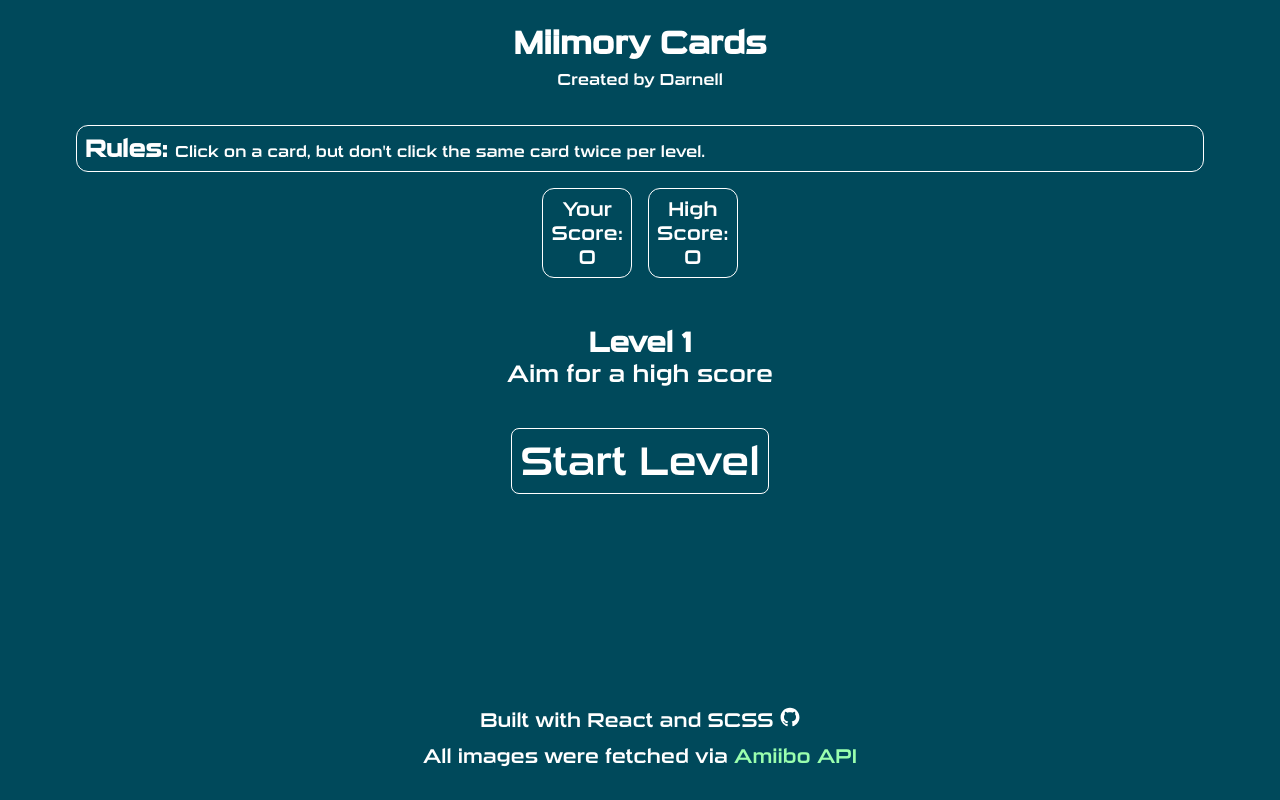
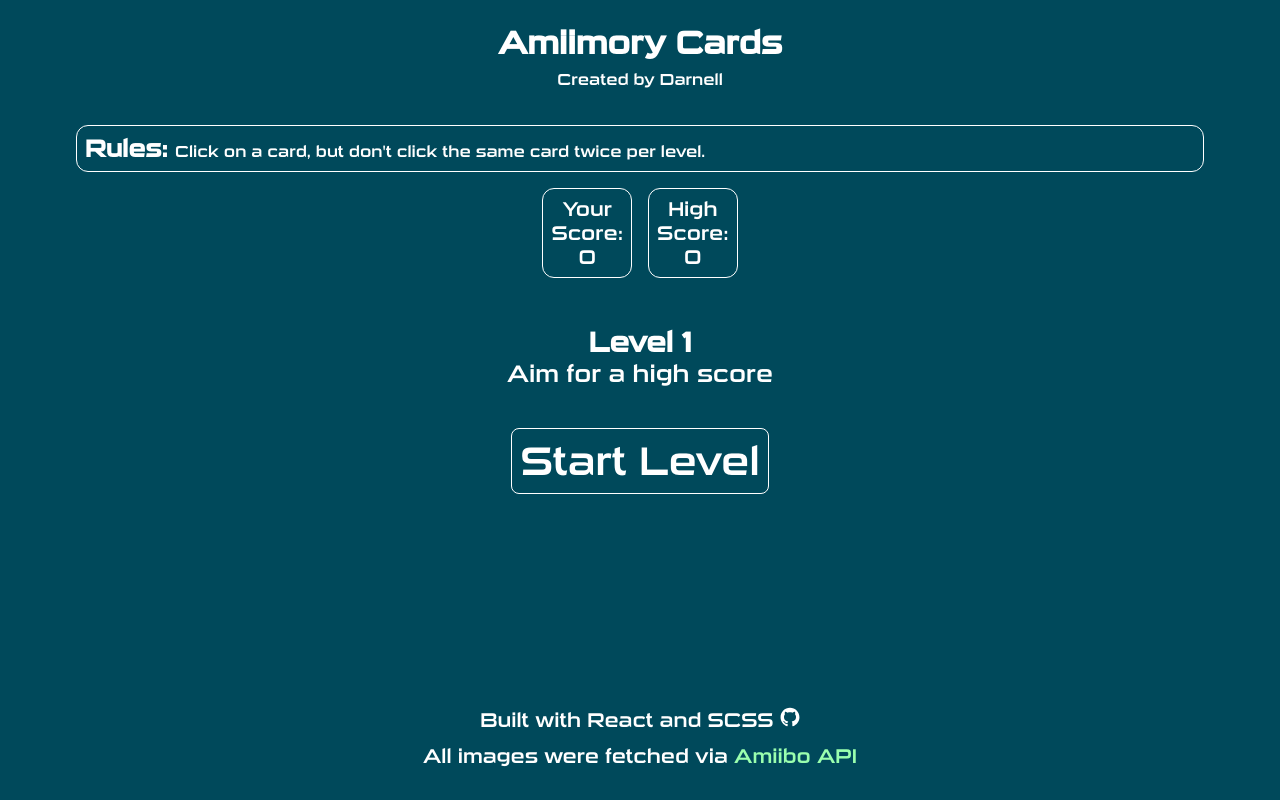
Before and after one commit to DrantDumani/memory-card-v2, a React (Vite) app: page / in a window 1280 px wide. Built offline with nearby package versions, Linux system fonts and the light colour scheme; no server answers.

Commit message:
Change title from Miimory Cards to Amiimory Cards

```diff
--- a/index.html
+++ b/index.html
@@ -4,7 +4,7 @@
     <meta charset="UTF-8" />
     <link rel="icon" type="image/svg+xml" href="/favicon.ico" />
     <meta name="viewport" content="width=device-width, initial-scale=1.0" />
-    <title>Miimory Cardx</title>
+    <title>Amiimory Cards</title>
   </head>
   <body>
     <div id="root"></div>
--- a/src/App.jsx
+++ b/src/App.jsx
@@ -101,7 +101,7 @@ function App() {
   return (
     <>
       <header className="header">
-        <h1 className="header__title">Miimory Cards</h1>
+        <h1 className="header__title">Amiimory Cards</h1>
         <p className="header__credit-text">Created by Darnell</p>
       </header>
 
```
